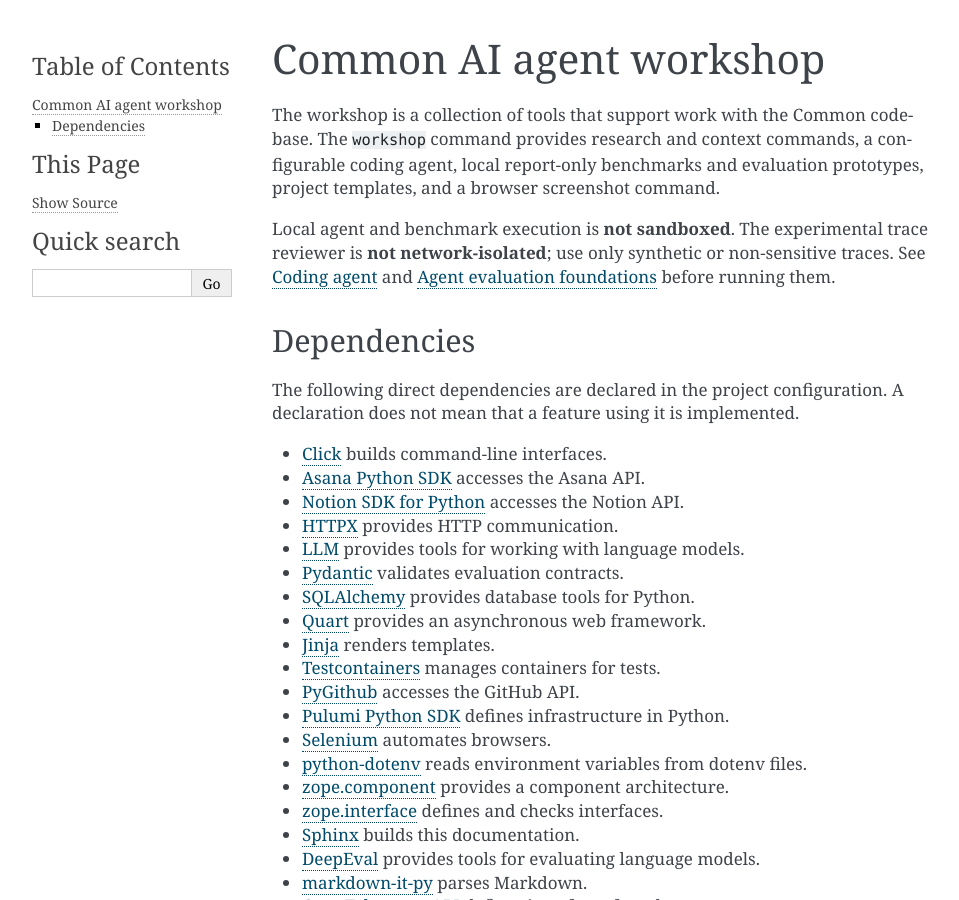
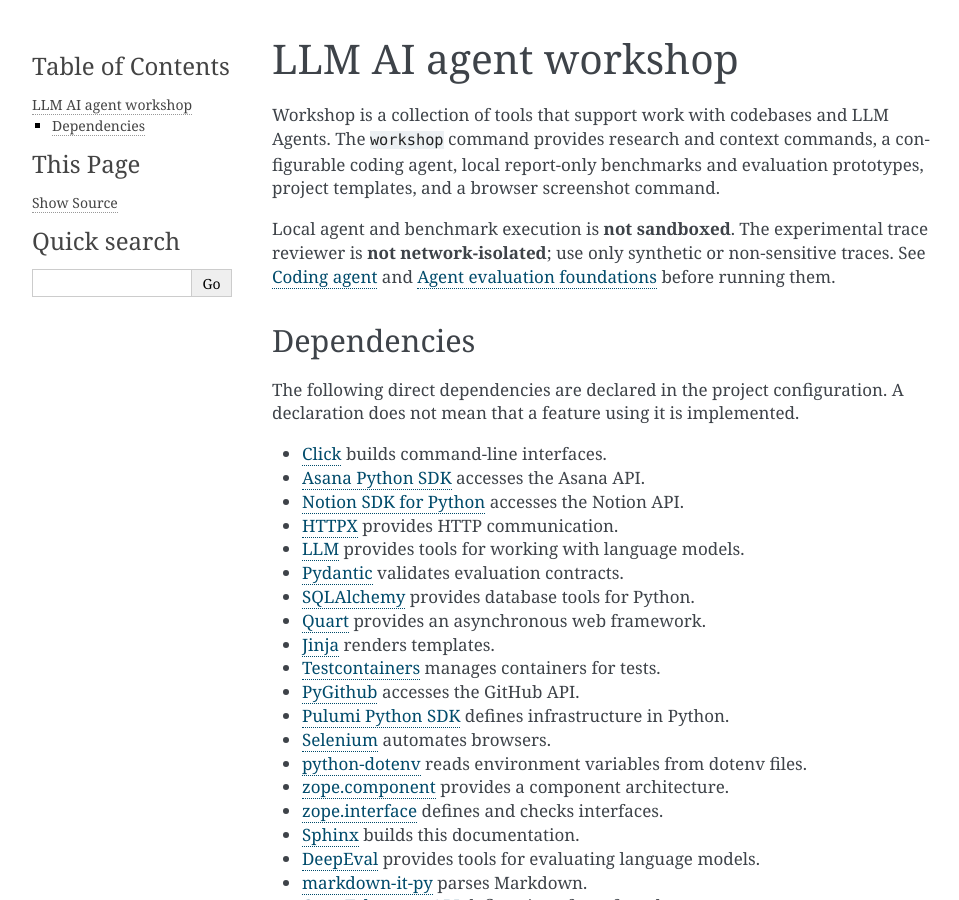
Before and after one commit to iwillig/workshop, a Sphinx documentation site: the page built from docs/index.rst, in a window 1280 px wide and 900 px high. Shown: the whole window, without its empty margins (148-1107 px from the left). Built offline with Sphinx 7.4.7, drawn with Linux system fonts in a browser that asks for light colours.

Commit message:
Fix index.rst documentation

```diff
--- a/docs/index.rst
+++ b/docs/index.rst
@@ -1,10 +1,11 @@
-Common AI agent workshop
+LLM AI agent workshop
 ========================
 
-The workshop is a collection of tools that support work with the Common
-codebase. The ``workshop`` command provides research and context commands, a
-configurable coding agent, local report-only benchmarks and evaluation
-prototypes, project templates, and a browser screenshot command.
+Workshop is a collection of tools that support work with codebases and
+LLM Agents. The ``workshop`` command provides research and context
+commands, a configurable coding agent, local report-only benchmarks
+and evaluation prototypes, project templates, and a browser screenshot
+command.
 
 Local agent and benchmark execution is **not sandboxed**. The experimental
 trace reviewer is **not network-isolated**; use only synthetic or non-sensitive
```
